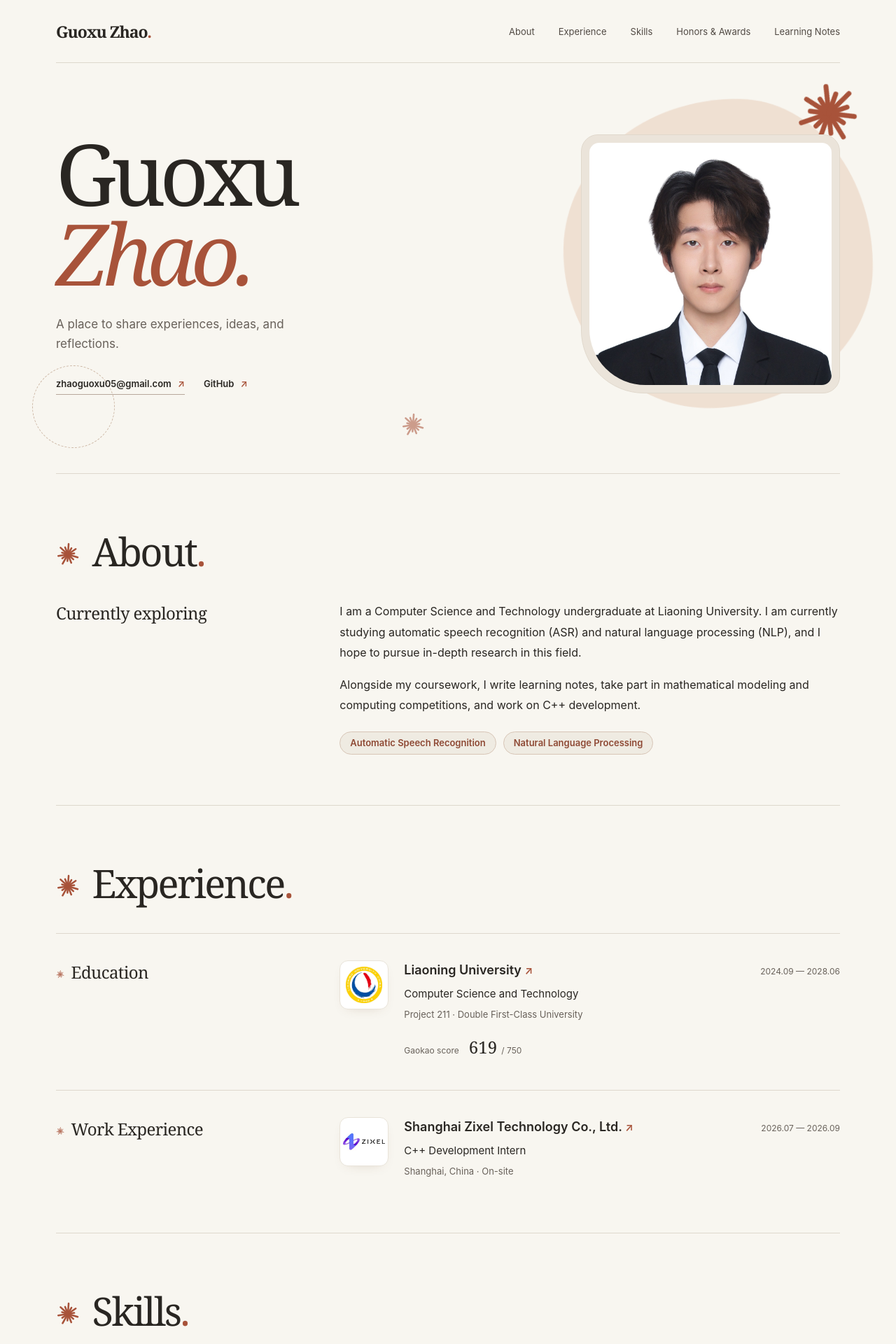
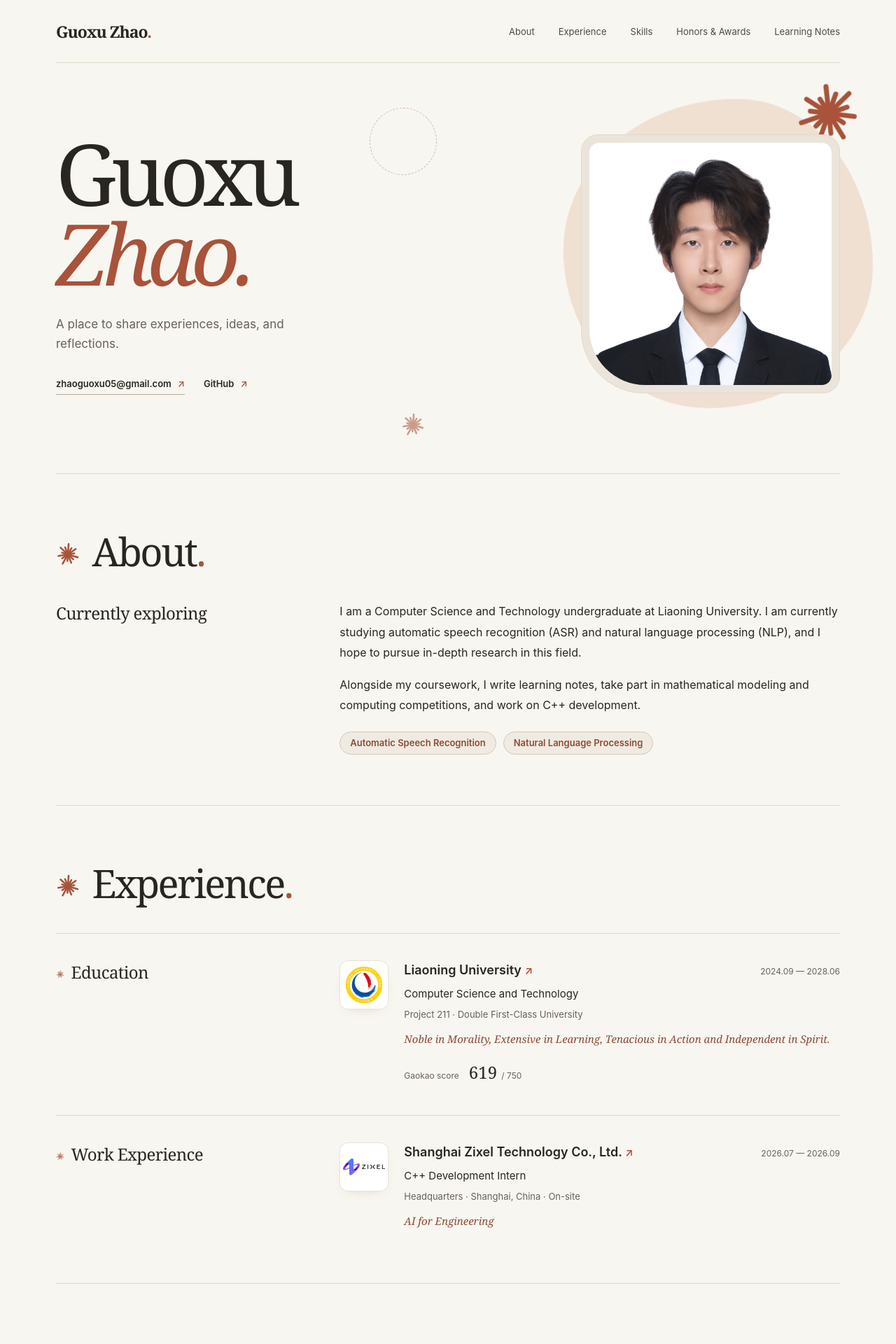
Before and after one commit to Zguoxu/Zguoxu.github.io, a Jekyll site: the page built from index.html, in a window 1280 px wide. Shown: the top 1920 px of the page at 70% size. Built offline with Jekyll 4.4.1, drawn with Linux system fonts in a browser that asks for light colours.

Commit message:
Add university motto, company tagline and headquarters; move ring decoration
Co-Authored-By: Claude Sonnet 5.5 <noreply@anthropic.com>

```diff
--- a/assets/blog.css
+++ b/assets/blog.css
@@ -114,7 +114,7 @@ a:focus-visible { outline: 2px solid var(--accent); outline-offset: 5px; border-
 .deco-spark { background: var(--spark) center / contain no-repeat; }
 .deco-spark-lg { right: -30px; top: 26px; width: 92px; height: 92px; animation: spark-spin 40s linear infinite; }
 .deco-spark-sm { left: 44%; bottom: 52px; width: 34px; height: 34px; opacity: .55; animation: spark-spin 28s linear infinite reverse; }
-.deco-ring { left: -34px; bottom: 36px; width: 118px; height: 118px; border: 1.5px dashed var(--ring); border-radius: 50%; }
+.deco-ring { left: 40%; top: 64px; width: 96px; height: 96px; border: 1.5px dashed var(--ring); border-radius: 50%; }
 @keyframes blob-drift {
   to { border-radius: 44% 56% 42% 58% / 56% 44% 56% 44%; transform: rotate(8deg) scale(1.04); }
 }
@@ -171,6 +171,7 @@ a:focus-visible { outline: 2px solid var(--accent); outline-offset: 5px; border-
 .profile-dates { color: var(--muted); font-size: 12px; white-space: nowrap; }
 .profile-role { margin: 9px 0 0; font-size: 15px; line-height: 1.6; }
 .profile-note { margin: 6px 0 0; color: var(--muted); font-size: 13px; line-height: 1.7; }
+.profile-motto { margin: 12px 0 0; color: var(--accent-deep); font-family: var(--serif); font-size: 15px; font-style: italic; line-height: 1.6; }
 .profile-fact { display: flex; align-items: baseline; flex-wrap: wrap; gap: 14px; margin-top: 19px; color: var(--muted); font-size: 12px; }
 .profile-fact strong { color: var(--ink); font-family: var(--serif); font-size: 24px; font-weight: 400; }
 .profile-fact small { color: var(--muted); font-family: var(--sans); font-size: 12px; }
--- a/index.html
+++ b/index.html
@@ -27,6 +27,7 @@ layout: default
         <div class="profile-entry-heading"><h3><a href="https://www.lnu.edu.cn/" target="_blank" rel="noopener noreferrer">Liaoning University <span aria-hidden="true">↗</span></a></h3><span class="profile-dates">2024.09 — 2028.06</span></div>
         <p class="profile-role">Computer Science and Technology</p>
         <p class="profile-note">Project 211 · Double First-Class University</p>
+        <p class="profile-motto">Noble in Morality, Extensive in Learning, Tenacious in Action and Independent in Spirit.</p>
         <div class="profile-fact"><span>Gaokao score</span><strong>619 <small>/ 750</small></strong></div>
       </div>
     </div>
@@ -38,7 +39,8 @@ layout: default
       <div class="profile-entry-content">
         <div class="profile-entry-heading"><h3><a href="https://www.linkedin.com/company/zcad-ai/home/" target="_blank" rel="noopener noreferrer">Shanghai Zixel Technology Co., Ltd. <span aria-hidden="true">↗</span></a></h3><span class="profile-dates">2026.07 — 2026.09</span></div>
         <p class="profile-role">C++ Development Intern</p>
-        <p class="profile-note">Shanghai, China · On-site</p>
+        <p class="profile-note">Headquarters · Shanghai, China · On-site</p>
+        <p class="profile-motto">AI for Engineering</p>
       </div>
     </div>
   </section>
```
